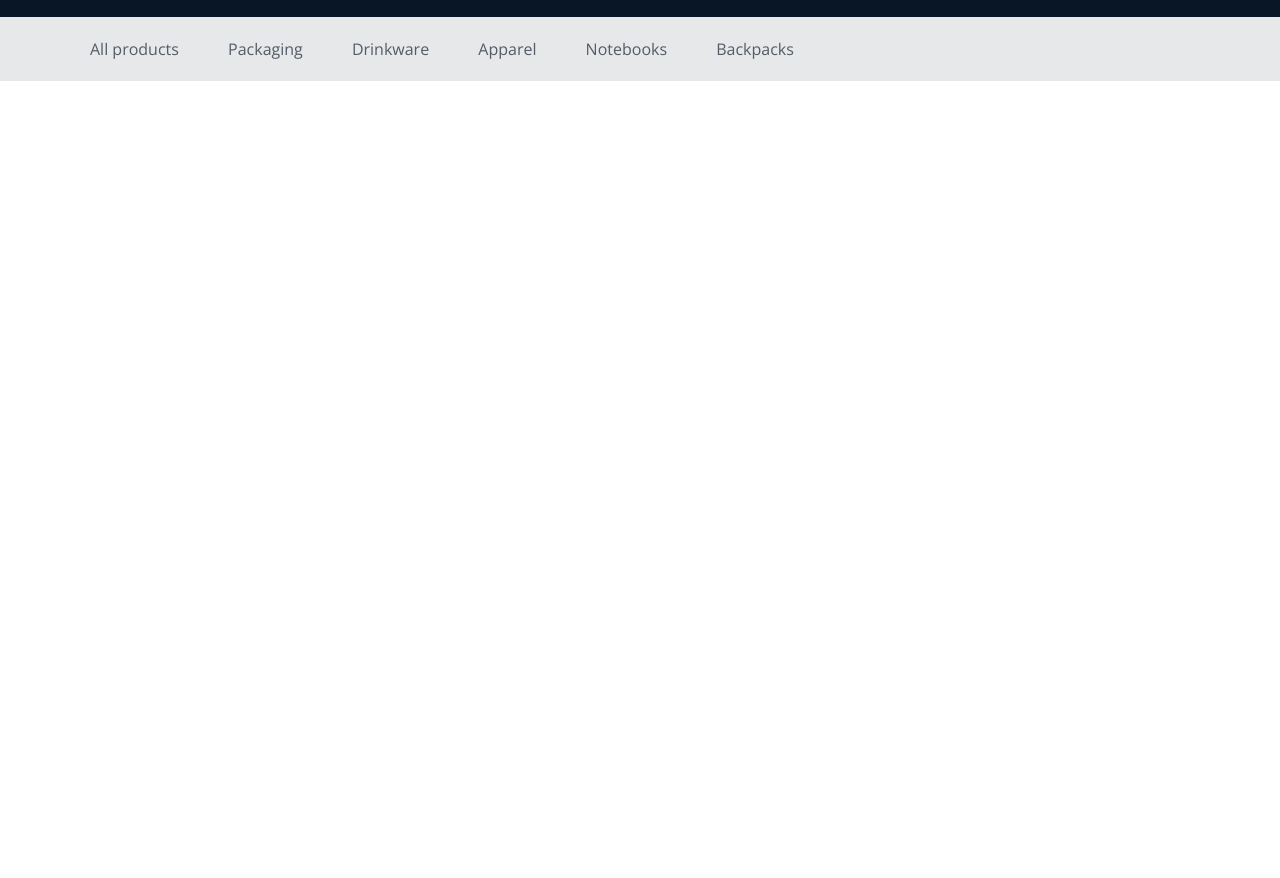
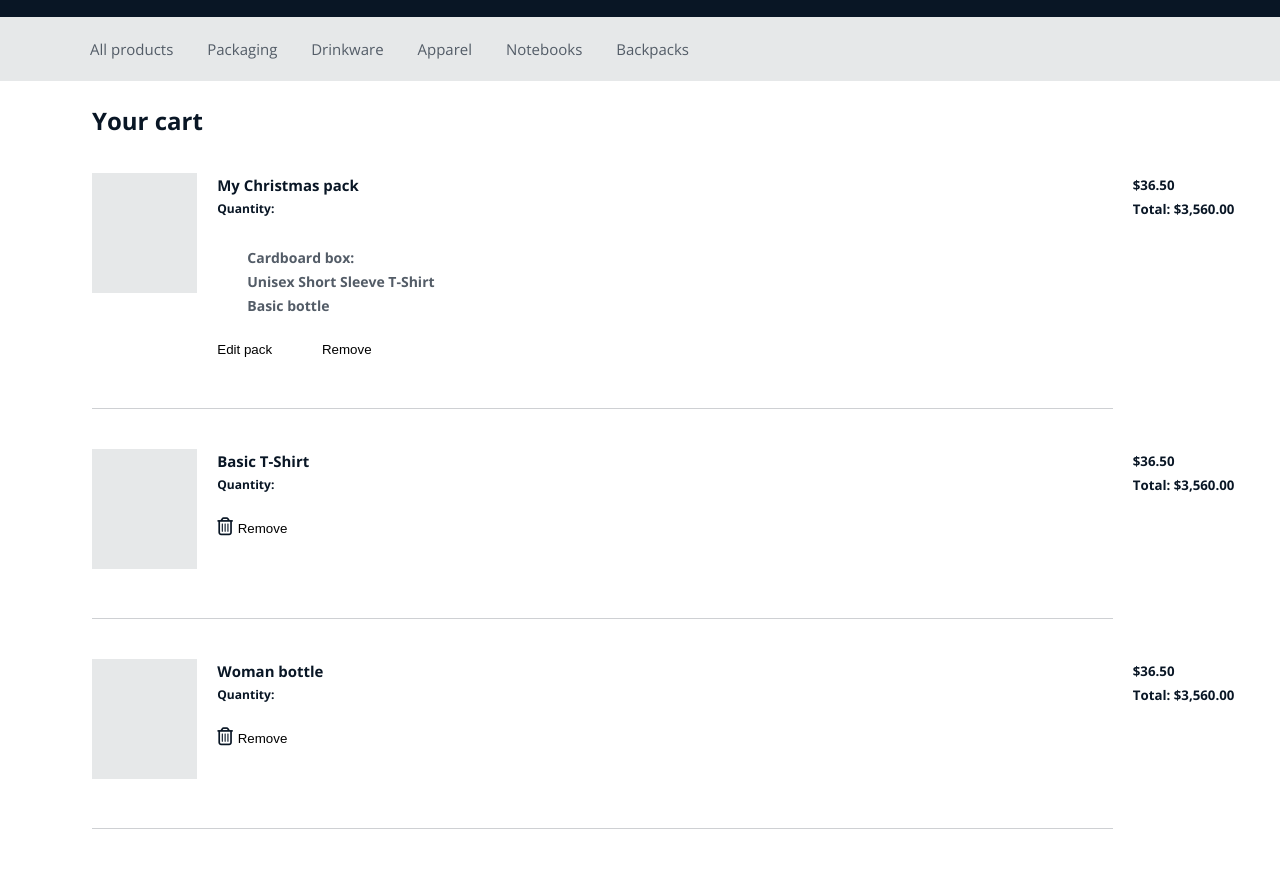
Before and after one commit to Amelissarc/Karya, a plain HTML site: page index.html in a window 1280 px wide. Shown: the part 71-949 px from the top of the page. Before the commit the page ends 800 px from the top, so only its background shows below. Drawn offline with nearby package versions, Linux system fonts and the light colour scheme.

Commit message:
your cart

```diff
--- a/index.html
+++ b/index.html
@@ -70,27 +70,77 @@
     <main>
         <!-- Your cart -->
         <div class="content your-cart">
+            <h4>Your cart</h4>
             <div class="your-cart-items">
                 <div class="your-cart-pack">
                     <div class="select-pack">
                         <div class="img-product"></div>
-                        <div class="inf-product"></div>
+                        <div class="inf-product">
+                            <div class="inf-product-title">
+                                <h5>My Christmas pack</h5>
+                            </div>
+                            <div class="inf-product-subtitle">
+                                <h6>Quantity:</h6>
+                            </div>
+                            <div class="inf-product-caracteres">
+                                <ul>
+                                    <li>Cardboard box:</li>
+                                    <li>Unisex Short Sleeve T-Shirt</li>
+                                    <li>Basic bottle</li>
+                                </ul>
+                            </div>
+                            <div class="inf-product-edit">
+                                <button type="button">Edit pack</button>
+                                <button type="button">Remove</button>
+                            </div>
+                        </div>
                     </div>
-                    <div class="total-price"></div>
+                    <div class="total-price">
+                        <h5>$36.50</h5>
+                        <h5>Total: $3,560.00</h5>
+                    </div>
                 </div>
                 <div class="your-cart-pack">
                     <div class="select-pack">
                         <div class="img-product"></div>
-                        <div class="inf-product"></div>
+                        <div class="inf-product">
+                            <div class="inf-product-title">
+                                <h5>Basic T-Shirt</h5>
+                            </div>
+                            <div class="inf-product-subtitle">
+                                <h6>Quantity:</h6>
+                            </div>
+                            <div class="inf-product-edit">
+                                <i class="fa-regular fa-trash-can"></i>
+                                <button type="button">Remove</button>
+                            </div>
+                        </div>
                     </div>
-                    <div class="total-price"></div>
+                    <div class="total-price">
+                        <h5>$36.50</h5>
+                        <h5>Total: $3,560.00</h5>
+                    </div>
                 </div>
                 <div class="your-cart-pack">
                     <div class="select-pack">
                         <div class="img-product"></div>
-                        <div class="inf-product"></div>
+                        <div class="inf-product">
+                            <div class="inf-product-title">
+                                <h5>Woman bottle</h5>
+                            </div>
+                            <div class="inf-product-subtitle">
+                                <h6>Quantity:</h6>
+                            </div>
+                            <div class="inf-product-edit">
+                                <i class="fa-regular fa-trash-can"></i>
+                                <button type="button">Remove</button>
+                            </div>
+                        </div>
                     </div>
-                    <div class="total-price"></div>
+                    <div class="total-price">
+                        <h5>$36.50</h5>
+                        <h5>Total: $3,560.00</h5>
+                    </div>
                 </div>
             </div>
             <!-- Order Summary -->
--- a/styles.css
+++ b/styles.css
@@ -4,7 +4,6 @@
     padding: 0%;
     width: 100%;
 }
-
 body {
     background-color:#FFFFFF;
     color: #091625;
@@ -12,6 +11,8 @@ body {
     font-weight: 400;
     font-family: 'Open Sans', sans-serif;
     overflow: hidden;
+    width: 100%;
+    height: auto;
 }
 header {
     display: flex;
@@ -66,13 +67,14 @@ a {
     font-size: 16px;
     margin-top: 5px;
 }
+
 /* Account-cart-header */
 .account-cart-header {
     display: flex;
     align-items: center;
     justify-content: right;
-    margin-right: 200px;
-
+    padding-right: 200px;
+    overflow: hidden;
 }
 .account, .cart, a  {
    display: flex;
@@ -87,34 +89,102 @@ a {
     font-size: 25px;
     margin: 0px;
     width: 120px;
-
 }
-
 .account, .cart , p {
     font-size: 16px;
     color: #FFFFFF;
 }
+.account-cart-header a, i p {
+    display: flex;
+    align-items: center;
+}
 
 /* Aside */
+aside {
+    overflow: hidden;
+    width: 100%;
+}
 .categories-products {
     display: flex;
     text-align: left;
     align-items: center;
     background-color:#E6E8E9;
-    width: 100%;
     top: 88px;
     height: 64px;
     position: fixed;
 }
-.category-products, ul li {
-    padding-left: 45px;
+.category-products, ul, li {
+    padding-left: 30px;
 }
 .category-products, ul, li, a {
     display: inline;
     color: #535C67;
+    font-size: 15px;
 }
 
 /* Main */
 main {
     margin: 20px 92px;
+    height: auto;
+    width: 100%;
 }
+
+/* You cart */
+.content {
+    margin-top: 92px;
+    padding: 0px;
+    color: #091625;
+}
+
+.content h4 {
+    font-weight: 700;
+    line-height: 24px;
+    font-size: 24px;
+}
+.your-cart-items {
+    display: flex;
+    flex-direction: column;
+}
+.your-cart-pack {
+    display: flex;
+    justify-content: space-evenly;
+}
+.select-pack {
+    display: flex;
+    border-bottom: 1px solid #CED0D3;
+}
+.img-product {
+    width: 120px;
+    height: 120px;
+    margin: 40px 0px 49px;
+    background-color: #E6E8E9;
+}
+.inf-product {
+    font-weight: 700;
+    line-height: 24px;
+    font-size: 18px;
+    margin: 40px 0px 49px 20px;
+}
+.inf-product-caracteres ul li {
+    display: block;
+    font-weight: 600;
+    line-height: 24px;
+    font-size: 14px;
+}
+.inf-product-edit button {
+    display: inline;
+    width: 100px;
+    border: none;
+    background-color: transparent;
+    margin: 24px 0px 0px;
+    text-align: left;
+}
+.inf-product-edit i {
+    display: inline;
+    width: 20px;
+}
+.total-price {
+    margin: 40px 0px 49px 20px;
+    line-height: 24px;
+    width: 300px;
+}
```
